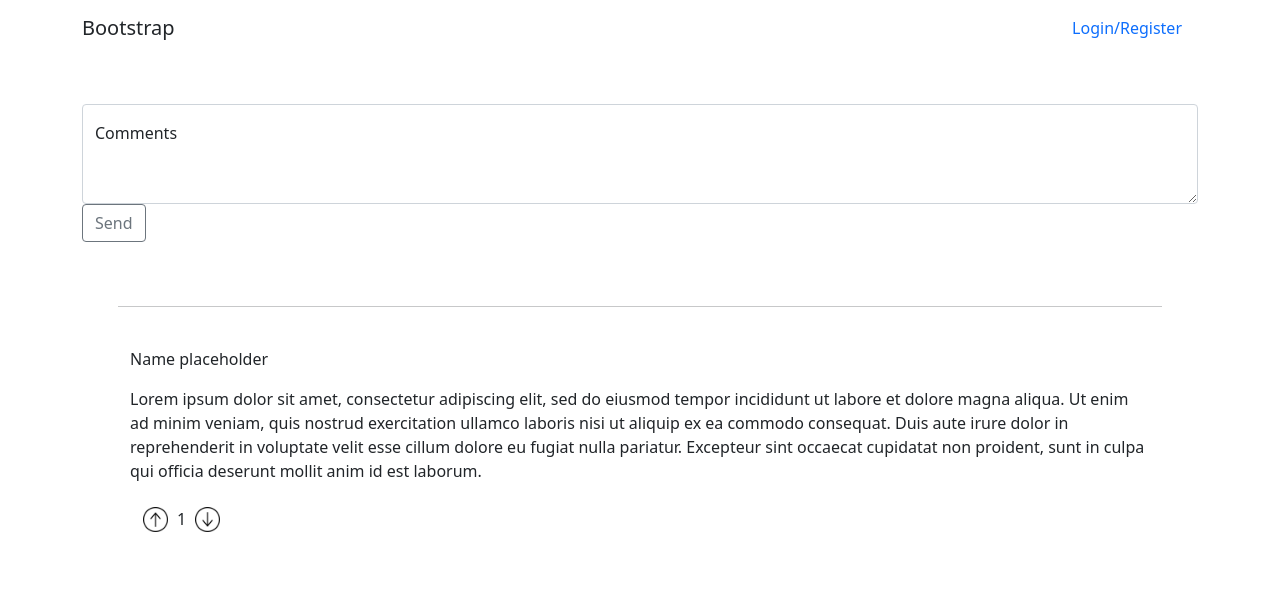
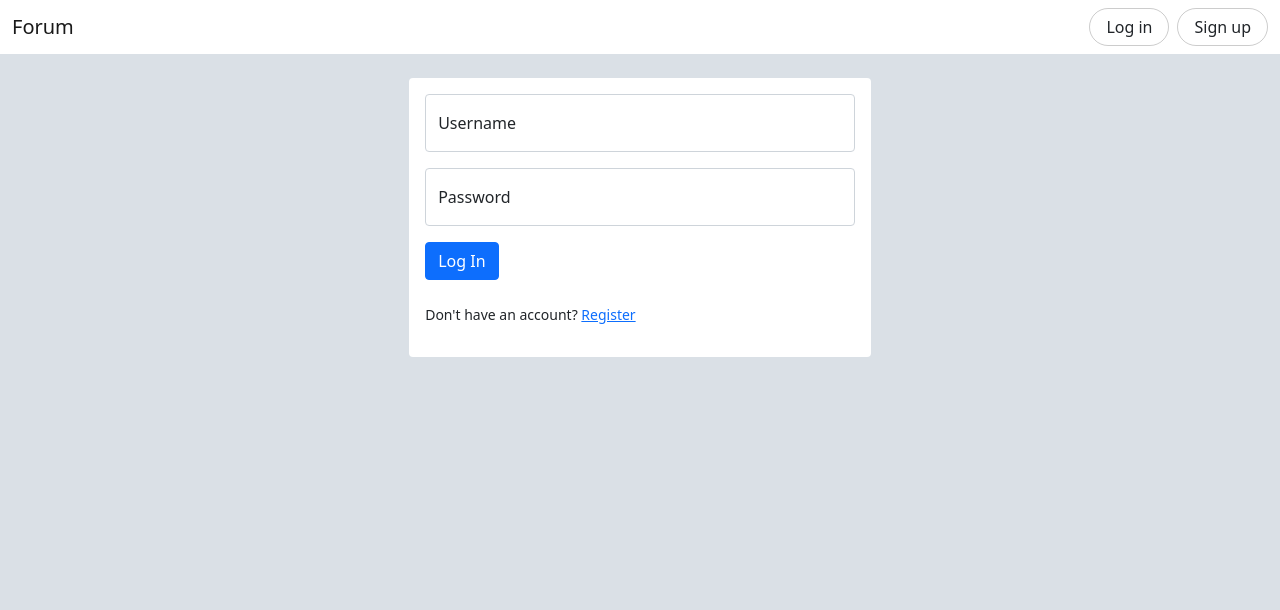
Before and after one commit to random56428/forum, a Flask app: page /login in a window 1280 px wide. Shown: the top 610 px of the page. Run offline with Flask 2, Linux system fonts and the light colour scheme; some libraries are stand-ins or nearby versions.

Commit message:
Reimplement everything

```diff
--- a/app.py
+++ b/app.py
@@ -1,5 +1,5 @@
 from cs50 import SQL
-from flask import Flask, flash, redirect, render_template, request, session
+from flask import Flask, flash, redirect, render_template, request, session, url_for
 from flask_session import Session
 from tempfile import mkdtemp
 from werkzeug.exceptions import default_exceptions, HTTPException, InternalServerError
@@ -34,7 +34,9 @@ db = SQL("sqlite:///forum.db")
 @login_required
 def index():
 
-    return render_template("login.html")
+    posts = db.execute("SELECT post_id, content, votes, title, username FROM posts JOIN users ON users.id = posts.user_id")
+
+    return render_template("index.html", posts=posts)
 
 @app.route("/login", methods = ["GET", "POST"])
 def login():
@@ -47,32 +49,32 @@ def login():
         # Check if username is blank
         username = request.form.get("login_username")
         if not username:
-            flash("Username input is blank.")
+            flash("Username input is blank.", "danger")
             return render_template("login.html")
 
         # Check if password is blank
         password = request.form.get("login_password")
         if not password:
-            flash("Password input is blank.")
+            flash("Password input is blank.", "danger")
             return render_template("login.html")
 
         # Check if there is a username associated to request
         # Where rows will return list of length 1 if an account is found
         rows = db.execute("SELECT * FROM users WHERE username=?", username)
         if len(rows) != 1:
-            flash("The username or password is incorrect.")
+            flash("The username or password is incorrect.", "danger")
             return render_template("login.html")
 
         # Check if password matches db
         if not check_password_hash(rows[0]["hash"], password):
-            flash("The username or password is incorrect.")
+            flash("The username or password is incorrect.", "danger")
             return render_template("login.html")
 
         # Remember which user has logged in
         session["user_id"] = rows[0]["id"]
 
         # Redirect user to home page
-        flash("Successfully logged in.")
+        flash("Successfully logged in.", "success")
         return redirect("/")
 
     else:
@@ -86,25 +88,25 @@ def register():
         username = request.form.get("register_username")
 
         if not username:
-            flash("Username input is blank.")
-            return render_template("login.html")
+            flash("Username input is blank.", "danger")
+            return render_template("register.html")
         elif len(db.execute("SELECT * FROM users WHERE username=?", username)) != 0:
-            flash("Username already exists.")
-            return render_template("login.html")
+            flash("Username already exists.", "danger")
+            return render_template("register.html")
 
         password = request.form.get("register_password")
         confirmation = request.form.get("register_confirmation")
 
         # Check if password/confirmation is blank and if !=
         if not password:
-            flash("Password input is blank.")
-            return render_template("login.html")
+            flash("Password input is blank.", "danger")
+            return render_template("register.html")
         elif not confirmation:
-            flash("Confirmation password is blank.")
-            return render_template("login.html")
+            flash("Confirmation password is blank.", "danger")
+            return render_template("register.html")
         elif password != confirmation:
-            flash("Passwords do not match.")
-            return render_template("login.html")
+            flash("Passwords do not match.", "danger")
+            return render_template("register.html")
 
         # Register for user and insert into db
         db.execute("INSERT INTO users (username, hash) VALUES (?, ?)", username, generate_password_hash(password))
@@ -116,10 +118,10 @@ def register():
         session["user_id"] = rows[0]["id"]
 
         # Redirect to home page
-        flash("Successfully registered.")
+        flash("Successfully registered.", "success")
         return redirect("/")
     else:
-        return redirect("/")
+        return render_template("register.html")
 
 @app.route("/logout")
 def logout():
@@ -129,3 +131,27 @@ def logout():
 
     # Redirect user to login form
     return redirect("/")
+
+@app.route("/newpost", methods=["GET", "POST"])
+@login_required
+def newpost():
+    if request.method == "POST":
+
+        title = request.form.get("title")
+        if not title:
+            flash("Title input is blank", "danger")
+            return render_template("newpost.html")
+
+        text = request.form.get("text")
+
+        db.execute("INSERT INTO posts (user_id, title, content, votes) VALUES (?, ?, ?, ?)", session["user_id"], title, text, 1)
+
+        return redirect("/")
+    else:
+        return render_template("newpost.html")
+
+@app.route("/post/<id>")
+def post(id):
+    posts = db.execute("SELECT post_id, content, votes, title, username FROM posts JOIN users ON users.id = posts.user_id WHERE post_id = ?", id)
+    comments = db.execute("SELECT comments.*, users.username FROM comments JOIN users ON users.id = comments.refuser_id WHERE refpost_id = ?", id)
+    return render_template("post.html", posts=posts, comments=comments)
--- a/static/javascript.js
+++ b/static/javascript.js
@@ -1,32 +1,30 @@
-document.addEventListener('DOMContentLoaded', function () {
-    document.querySelector("#textareabutton").addEventListener('click', function () {
-        let textarea = document.querySelector("#floatingTextarea");
-        let typed = textarea.value;
-        if (typed != "") {
-            textarea.value = "";
+// document.addEventListener('DOMContentLoaded', function () {
+//     document.querySelector("#textareabutton").addEventListener('click', function () {
+//         let textarea = document.querySelector("#floatingTextarea");
+//         let typed = textarea.value;
+//         if (typed != "") {
+//             textarea.value = "";
 
-            var str = `<hr>
-            <div class="post p-3">
-                <div class="row p-2">
-                    Name placeholder
-                </div>
-                <div class="row p-2">
-                    ${typed}
-                </div>
-                <div class="row p-2">
-                    <div class="col">
-                        <button class="btn btn-default p-0">
-                            <img src="./static/images/upvote_light.png">
-                        </button>
-                        <label class="p-2">1</label>
-                        <button class="btn btn-default p-0">
-                            <img src="./static/images/downvote_light.png">
-                        </button>
-                    </div>
-                </div>
-            </div>`
+//             var str = `<hr>
+//             <div class="post p-3">
+//                 <div class="row p-2">
+//                     Name placeholder
+//                 </div>
+//                 <div class="row p-2">
+//                     ${typed}
+//                 </div>
+//                 <div class="row p-2">
+//                     <div class="col">
+//                         <button class="btn btn-default p-0">
+//                         </button>
+//                         <label class="p-2">1</label>
+//                         <button class="btn btn-default p-0">
+//                         </button>
+//                     </div>
+//                 </div>
+//             </div>`
 
-            document.querySelector(".post-holder").insertAdjacentHTML('afterbegin', str);
-        }
-    })
-});
+//             document.querySelector(".post-holder").insertAdjacentHTML('afterbegin', str);
+//         }
+//     })
+// });
--- a/static/loginstyles.css
+++ /dev/null
@@ -1,15 +0,0 @@
-img {
-    width: 25px;
-    height: 25px;
-}
-
-.post, hr {
-    animation: fadein 1s;
-}
-
-@keyframes fadein {
-    from {
-        opacity: 0;
-        transform: translateY(-20%);
-    }
-}
--- a/templates/layout.html
+++ b/templates/layout.html
@@ -13,149 +13,87 @@
         integrity="sha384-ka7Sk0Gln4gmtz2MlQnikT1wXgYsOg+OMhuP+IlRH9sENBO0LRn5q+8nbTov4+1p"
         crossorigin="anonymous"></script>
 
+    <title>Forum</title>
+
     {% block style %}{% endblock %}
 
-    <script src="./static/javascript.js"></script>
+    <style>
+        .form-control:focus {
+            border-color: #000000;
+            box-shadow: none;
+        }
 
-    <title>Forum</title>
+        .btn:focus {
+            border-color: none;
+            box-shadow: none;
+        }
 
+        .navbar-btn {
+            background-color: rgba(0, 0, 0, 0);
+            border: 1px solid rgba(0, 0, 0, 0.2);
+            border-radius: 25px;
+            transition: 0.2s;
+        }
+
+        .navbar-btn:hover {
+            background-color: rgba(0, 0, 0, 0.05);
+        }
+    </style>
 </head>
 
-<body>
+<body style="background-color: #dae0e6;">
 
     <!--https://getbootstrap.com/docs/5.1/components/navbar/-->
-    <nav class="navbar bg-transparent">
-        <div class="container">
-            <span class="navbar-brand mb-0 h1">Bootstrap</span>
+    <nav class="navbar navbar-expand navbar-light bg-white sticky-top">
+        <div class="container-fluid">
+            <a class="navbar-brand mb-0 h4" href="{{url_for('index')}}">Forum</a>
             {% if not session["user_id"] %}
-            <a class="nav-link" href="#" data-bs-toggle="offcanvas" data-bs-target="#offcanvasRight">Login/Register</a>
+            <div class="navbar-nav">
+                <div class="nav-item">
+                    <a class="btn px-3 navbar-btn" role="button" href="{{url_for('login')}}">Log in</a>
+                </div>
+                <div class="nav-item">
+                    <a class="btn px-3 ms-2 navbar-btn" role="button" href="{{url_for('register')}}">Sign up</a>
+                </div>
+            </div>
             {% else %}
-            <a class="nav-link" href="/logout">Logout</a>
+            <a class="btn px-3 navbar-btn" role="button" href="{{url_for('logout')}}">Logout</a>
             {% endif %}
         </div>
     </nav>
 
-    <div class="container mt-5">
-        <div class="form-floating">
-            <textarea class="form-control" placeholder="Leave a comment here" id="floatingTextarea"
-                style="height: 100px"></textarea>
-            <label for="floatingTextarea">Comments</label>
-            {% if not session["user_id"] %}
-            <button class="btn btn-outline-secondary" type="button" data-bs-toggle="offcanvas"
-                data-bs-target="#offcanvasRight">Send</button>
-            {% else %}
-            <button id="textareabutton" class="btn btn-outline-secondary" type="button">Button</button>
-            {% endif %}
-        </div>
-    </div>
-
-    {% if not session["user_id"] %}
-    <!--https://getbootstrap.com/docs/5.1/components/offcanvas/-->
-    <div class="offcanvas offcanvas-end" tabindex="-1" id="offcanvasRight" aria-labelledby="offcanvasRightLabel">
-        <div class="offcanvas-header">
-            <h5 id="offcanvasRightLabel">TODO</h5>
-            <button type="button" class="btn-close text-reset" data-bs-dismiss="offcanvas" aria-label="Close"></button>
-        </div>
-        <div class="offcanvas-body">
-            <!--https://getbootstrap.com/docs/5.1/components/accordion/-->
-            <div class="accordion" id="accordionExample">
-                <div class="accordion-item">
-                    <h2 class="accordion-header" id="headingOne">
-                        <button class="accordion-button" type="button" data-bs-toggle="collapse"
-                            data-bs-target="#collapseOne" aria-expanded="true" aria-controls="collapseOne">
-                            Login
-                        </button>
-                    </h2>
-                    <div id="collapseOne" class="accordion-collapse collapse show" aria-labelledby="headingOne"
-                        data-bs-parent="#accordionExample">
-                        <div class="accordion-body">
-                            <!--https://getbootstrap.com/docs/5.1/forms/floating-labels/-->
-                            <form action="/login" method="post">
-                                <div class="form-floating mb-3">
-                                    <input type="username" class="form-control" id="lusername" placeholder="Username"
-                                        autocomplete="off" name="login_username">
-                                    <label for="lusername">Username</label>
-                                </div>
-                                <div class="form-floating mb-3">
-                                    <input type="password" class="form-control" id="lpassword" placeholder="Password"
-                                        autocomplete="off" name="login_password">
-                                    <label for="lpassword">Password</label>
-                                </div>
-                                <div>
-                                    <button type="submit" class="btn btn-primary">Log In</button>
-                                </div>
-                            </form>
-                        </div>
-                    </div>
-                </div>
-                <div class="accordion-item">
-                    <h2 class="accordion-header" id="headingTwo">
-                        <button class="accordion-button collapsed" type="button" data-bs-toggle="collapse"
-                            data-bs-target="#collapseTwo" aria-expanded="false" aria-controls="collapseTwo">
-                            Register
-                        </button>
-                    </h2>
-                    <div id="collapseTwo" class="accordion-collapse collapse" aria-labelledby="headingTwo"
-                        data-bs-parent="#accordionExample">
-                        <div class="accordion-body">
-                            <!--https://getbootstrap.com/docs/5.1/forms/floating-labels/-->
-                            <form action="/register" method="post">
-                                <div class="form-floating mb-3">
-                                    <input type="username" class="form-control" id="rusername" placeholder="Username"
-                                        autocomplete="off" name="register_username">
-                                    <label for="rusername">Username</label>
-                                </div>
-                                <div class="form-floating mb-3">
-                                    <input type="password" class="form-control" id="rpassword" placeholder="Password"
-                                        autocomplete="off" name="register_password">
-                                    <label for="rpassword">Password</label>
-                                </div>
-                                <div class="form-floating mb-3">
-                                    <input type="password" class="form-control" id="rconfirmation"
-                                        placeholder="Confirm Password" autocomplete="off" name="register_confirmation">
-                                    <label for="rconfirmation">Confirm Password</label>
-                                </div>
-                                <div>
-                                    <button type="submit" class="btn btn-primary">Sign Up</button>
-                                </div>
-                            </form>
-                        </div>
-                    </div>
-                </div>
-            </div>
-        </div>
-    </div>
-    {% endif %}
-
-    {% if get_flashed_messages() %}
+    {% with messages = get_flashed_messages(with_categories=true) %}
+    {% if messages %}
     <!--Unsuccessful in red message-->
     <!--https://getbootstrap.com/docs/5.1/components/toasts/-->
     <!--https://getbootstrap.com/docs/5.1/components/alerts/-->
-    <div class="toast-container position-absolute top-0 start-50 translate-middle-x p-3">
+    <div class="toast-container position-fixed top-0 start-50 translate-middle-x mt-3" onclick="hideToast()" style="z-index: 1050;">
         <div class="toast flashbox" role="alert">
             <div class="toast-body p-0">
-                {% if not session["user_id"] %}
-                <div class="alert alert-danger m-0" role="alert">
-                    {{ get_flashed_messages() | join(" ") }}
+                {% for category, message in messages %}
+                <div class="alert alert-{{ category }} m-0" role="alert">
+                    {{ message }}
                 </div>
-                {% else %}
-                <div class="alert alert-success m-0" role="alert">
-                    {{ get_flashed_messages() | join(" ") }}
-                </div>
-                {% endif %}
+                {% endfor %}
             </div>
         </div>
     </div>
 
     <script>
-        new bootstrap.Toast(document.querySelector(".flashbox")).show();
+        var toast = new bootstrap.Toast(document.querySelector(".flashbox"));
+        toast.show();
+        function hideToast() {
+            toast.hide();
+        }
     </script>
     {% endif %}
+    {% endwith %}
 
-    <!--d-flex justify-content-center-->
-    <main class="container p-5">
+    <main class="container mt-4">
         {% block main %}{% endblock %}
     </main>
+
+    {% block script %}{% endblock %}
 </body>
 
 </html>
--- a/templates/login.html
+++ b/templates/login.html
@@ -1,41 +1,28 @@
 {% extends "layout.html" %}
-
-{% block style %}
-<link href="./static/loginstyles.css" rel="stylesheet">
-{% endblock %}
 
 {% block main %}
 
-<div class="post-holder">
-    <hr>
-    <!--https://getbootstrap.com/docs/5.1/forms/floating-labels/-->
-    <div class="post p-3">
-        <div class="row p-2">
-            Name placeholder
-        </div>
-        <div class="row p-2">
-            Lorem ipsum dolor sit amet, consectetur adipiscing elit, sed do eiusmod tempor incididunt ut labore et
-            dolore
-            magna aliqua. Ut enim ad minim veniam, quis nostrud exercitation ullamco laboris nisi ut aliquip ex ea
-            commodo
-            consequat. Duis aute irure dolor in reprehenderit in voluptate velit esse cillum dolore eu fugiat nulla
-            pariatur. Excepteur sint occaecat cupidatat non proident, sunt in culpa qui officia deserunt mollit anim id
-            est
-            laborum.
-        </div>
-        <div class="row p-2">
-            <div class="col d-flex align-items-center">
-                <button class="btn btn-default p-0 round">
-                    <img src="./static/images/upvote_light.png">
-                </button>
-                <label class="p-2">1</label>
-                <button class="btn btn-default p-0 round">
-                    <img src="./static/images/downvote_light.png">
-                </button>
+<!--https://getbootstrap.com/docs/5.1/forms/floating-labels/-->
+<div class="row mx-1">
+    <div class="col"></div>
+    <div class="col-md-5 bg-white p-3 rounded">
+        <form action="{{url_for('login')}}" method="post">
+            <div class="form-floating mb-3">
+                <input type="username" class="form-control" id="lusername" placeholder="Username" autocomplete="off"
+                    name="login_username">
+                <label for="lusername">Username</label>
             </div>
-        </div>
+            <div class="form-floating mb-3">
+                <input type="password" class="form-control" id="lpassword" placeholder="Password" autocomplete="off"
+                    name="login_password">
+                <label for="lpassword">Password</label>
+            </div>
+            <div>
+                <button type="submit" class="btn btn-primary">Log In</button>
+            </div>
+        </form>
+        <p class="small mt-4">Don't have an account? <a href="{{url_for('register')}}">Register</a></p>
     </div>
+    <div class="col"></div>
 </div>
-
-
 {% endblock %}
```
Also changed, not shown: templates/index.html (+51 -0 lines), templates/newpost.html (added, +22 -0 lines), templates/post.html (added, +45 -0 lines), templates/register.html (added, +32 -0 lines), forum.db.
